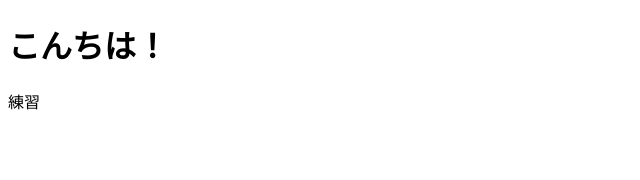
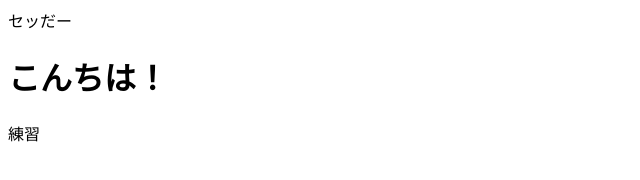
Before and after one commit to daiya1103/rails, a plain HTML site: page index.html in a window 1280 px wide. Shown: the whole page, without its empty margins (0-640 px from the left). Drawn offline with Linux system fonts and the light colour scheme.

Commit message:
ヘッダー作った

```diff
--- a/index.html
+++ b/index.html
@@ -6,6 +6,7 @@
     <title>Document</title>
 </head>
 <body>
+    <header>セッだー</header>
     <h1>こんちは！</h1>
     <p>練習</p>
 </body>
```
